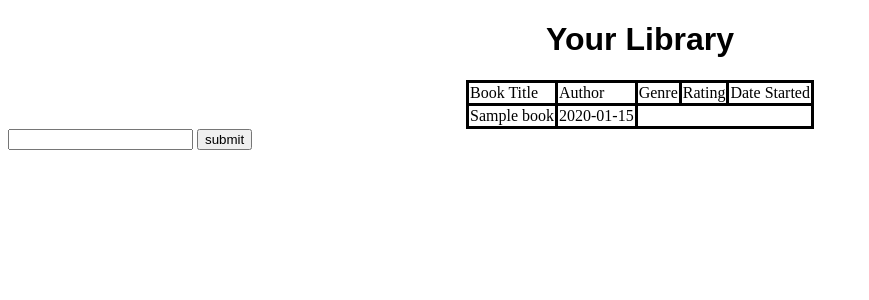
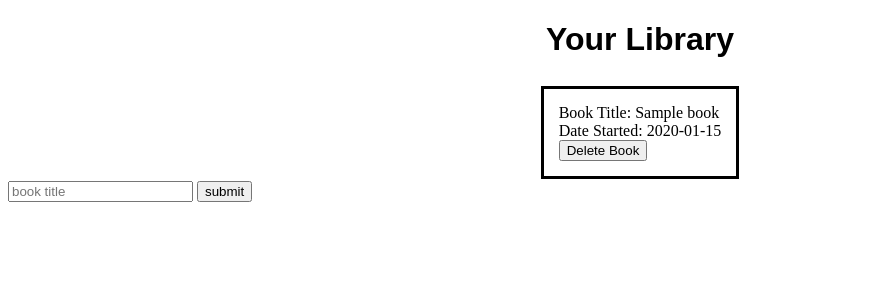
Before and after one commit to asintayehu/booklist, a Flask app: page / in a window 1280 px wide. Shown: the top 300 px of the page, without its empty margins (0-869 px from the left). Run offline with Flask 3, Linux system fonts and the light colour scheme; tables that the repository leaves empty hold one stand-in row (values such as "Sample post").

Commit message:
Implement delete function for book removal; begin API implementation for book lookup

```diff
--- a/app.py
+++ b/app.py
@@ -4,12 +4,16 @@ from flask_sqlalchemy import SQLAlchemy
 from datetime import *
 from sqlalchemy.orm import DeclarativeBase
 from flask_migrate import Migrate
+import requests as rq
 
 # Initializing app, database
 app = Flask(__name__)
 app.config['SQLALCHEMY_DATABASE_URI'] = "sqlite:///bookie.db"
 db = SQLAlchemy(app)
 migrate = Migrate(app, db)
+
+# iterator list
+numbers = list(range(0,30))
 
 class Book(db.Model):
     id = db.Column(db.Integer, primary_key=True)
@@ -26,9 +30,19 @@ class Book(db.Model):
 @app.route('/', methods=['GET', 'POST'])
 def index():
     if request.method == 'POST':
-
+        # Creation of books
         book_title = request.form.get('book')
         new_book = Book(title=book_title)
+
+        # String parser
+        cleaned_title = new_book.title.replace(" ", "+").lower()
+        # convert to lower case and replace all spaces with a +
+
+
+        url = f'https://openlibrary.org/search.json?q={cleaned_title}'
+        book_request = rq.get(url)
+        print(book_request.json())
+
 
         try:
             db.session.add(new_book)
@@ -42,10 +56,25 @@ def index():
 
     else:
         Books = Book.query.order_by(Book.date_created).all()
-        return render_template('index.html', book_list=Books)
+        return render_template('index.html',   packed=zip(Books, numbers))
 
-    # want attribute and wanna add that to the
-    # table or at least display it on the page in raw html
+
+@app.route('/delete/<int:id>', methods=['GET', 'POST'])
+def delete(id):
+    if request.method == 'POST':
+        # Grab id for book
+        target_book = db.get_or_404(Book, id)
+
+        try:
+            db.session.delete(target_book)
+            db.session.commit()
+        except Exception as e:
+            return f'{str(e)}'
+        return redirect('/')
+    else:
+        return redirect('/')
+
 
 if __name__ == "__main__":
+
     app.run(debug=True)
--- a/static/css/style.css
+++ b/static/css/style.css
@@ -3,9 +3,10 @@ h1{
     text-align: center;
 }
 
-table, tr, td{
+td{
     border: solid;
     border-collapse: collapse;
+    padding: 15px;
 }
 
 table {
--- a/templates/index.html
+++ b/templates/index.html
@@ -10,24 +10,38 @@
     <div class="book-table">
         <table>
             <tr>
-                <td>Book Title</td>
+                <!-- <td>Book Title</td>
                 <td>Author</td>
                 <td>Genre</td>
                 <td>Rating</td>
-                <td>Date Started</td>
+                <td>Date Started</td> -->
             <tr>
-                {% for book in book_list %}
-                    <tr>
-                        <td>{{ book.title }}</td>
-                        <td>{{ book.date_created.date() }}</td>
-                    </tr>
-                {% endfor %}
+
+            <tr>
+                    {% for book, number in packed: %}
+                        {%if loop.index is divisibleby 4%}
+            </tr>
+            <tr>
+                        {%endif%}
+                        <td> Book Title: {{ book.title }} <br>
+                             Date Started: {{ book.date_created.date() }} <br>
+
+                            <form action="/delete/{{book.id}}" method="POST" style="display:inline;">
+                                <input type="hidden" name="_method" value="DELETE">
+                                <button type="submit">
+                                    Delete Book
+                                </button>
+                            </form>
+
+                        </td>
+                    {% endfor %}
+            </tr>
         </table>
     </div>
 
     <div class="form">
         <form method="POST">
-            <input type="text" name="book">
+            <input type="text"  placeholder="book title"  name="book">
             <button type="submit">submit</button>
         </form>
     </div>
```
Also changed, not shown: instance/bookie.db.
